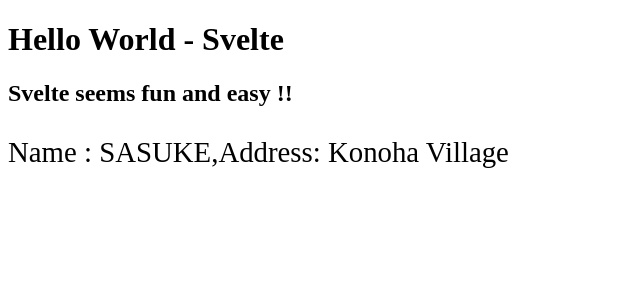
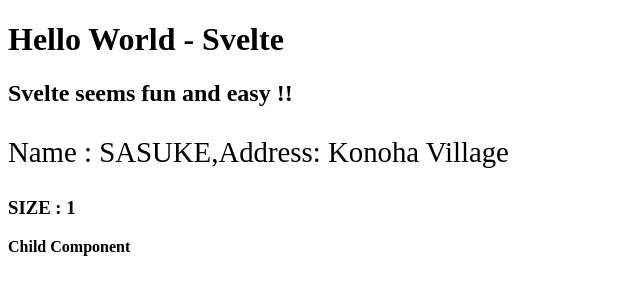
Before and after one commit to adityavshahi/svelte.tryout-project, a Svelte app: page / in a window 1280 px wide. Shown: the top 300 px of the page, without its empty margins (0-640 px from the left). Built offline with nearby package versions, Linux system fonts and the light colour scheme.

Commit message:
svelte props

```diff
--- a/src/App.svelte
+++ b/src/App.svelte
@@ -1,4 +1,5 @@
 <script>
+  import Child from './Child.svelte';
   import Fun from './Fun.svelte';
 
   let name = 'Naruto';
@@ -7,9 +8,13 @@
   setTimeout(() => {
     name = 'Sasuke';
     fontSize = '1.8em';
-  },1000)
+  },1000);
+
+  let size = 1;
 </script>
 
 <h1>Hello World - Svelte</h1>
 <Fun />
 <p style="font-size: {fontSize};">Name : {name.toUpperCase()},Address: {address}</p>
+<h3>SIZE : {size}</h3>
+<Child bind:fontSize={size} />
--- /dev/null
+++ b/src/Child.svelte
@@ -0,0 +1,13 @@
+<script>
+    export let fontSize = 1;
+
+    setInterval(() => {
+        if(fontSize < 10 || fontSize === 1) {
+            fontSize++;
+        } else {
+            fontSize = 1;
+        }
+    },100)
+</script>
+
+<h3 style="font-size: {fontSize}em;">Child Component</h3>
```
